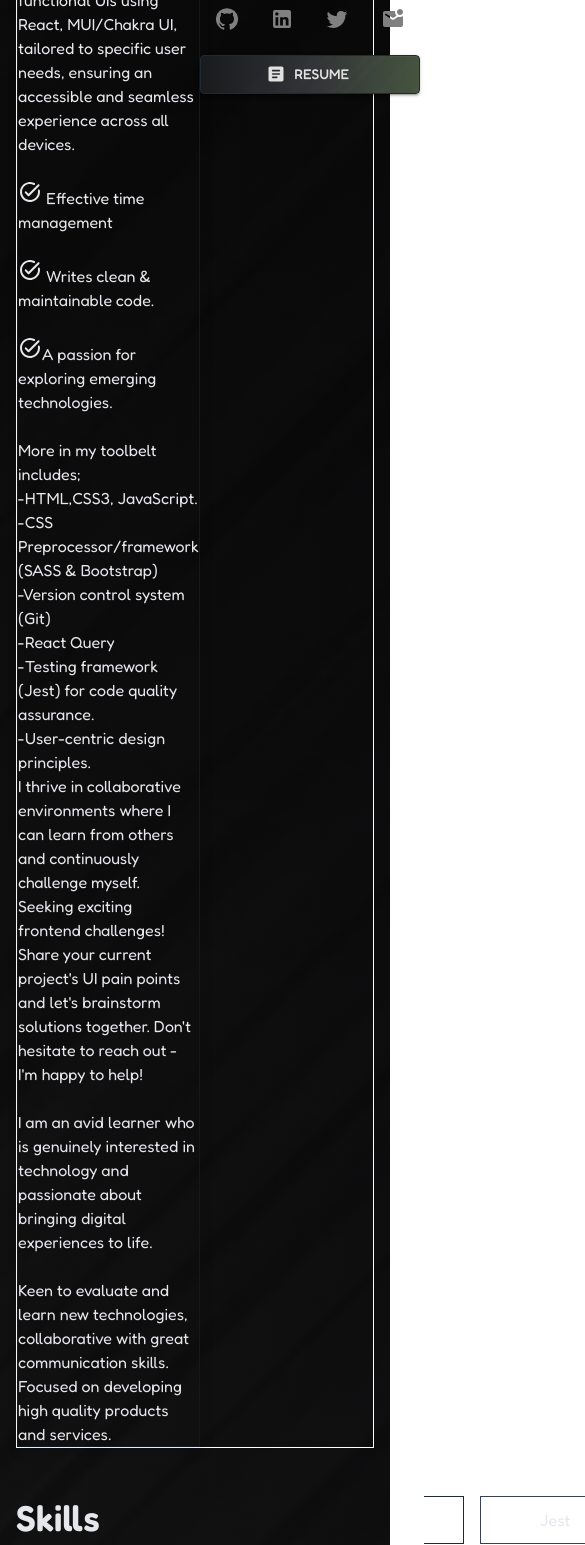
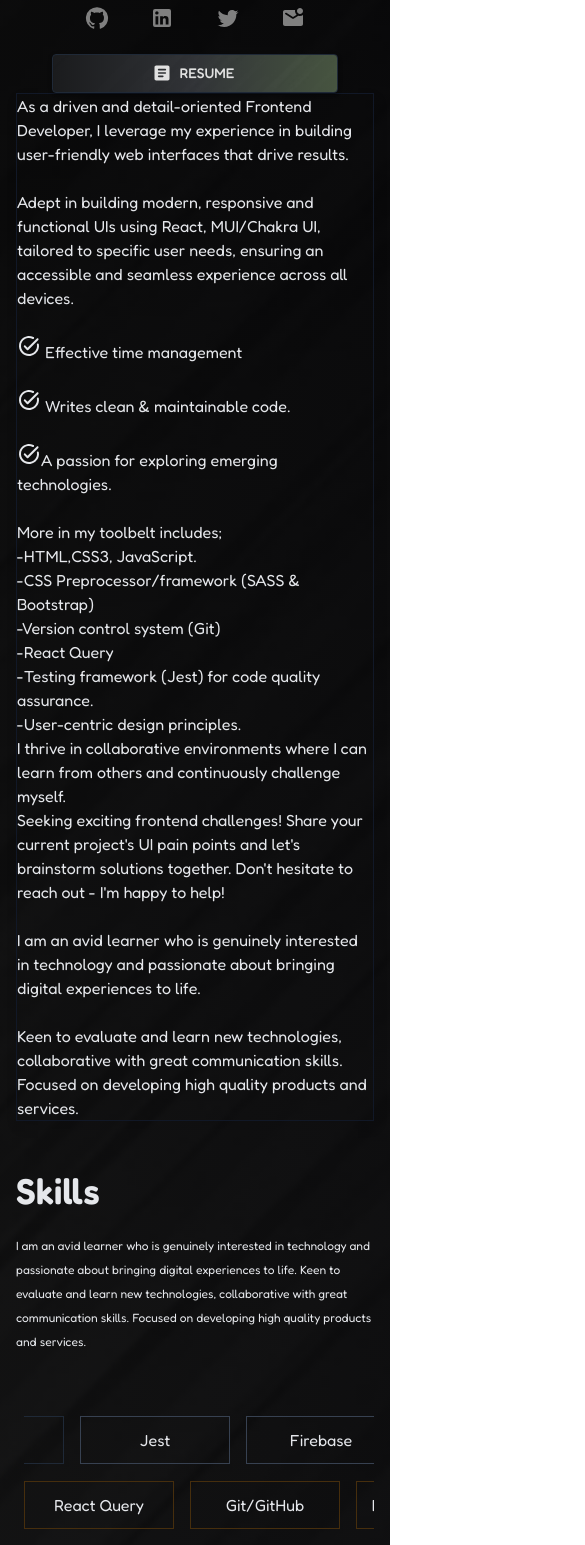
Before and after one commit to Hestia-Arc/react-portfolio, a React (Create React App) app: page /about in a window 390 px wide. Shown: the part 432-1977 px from the top of the page, 585 px wide, since content can reach past the window. Built offline with nearby package versions, Linux system fonts and the light colour scheme.

Commit message:
make about section responsive #1

```diff
--- a/src/components/about/About.js
+++ b/src/components/about/About.js
@@ -19,6 +19,7 @@ import MarkEmailUnreadRoundedIcon from "@mui/icons-material/MarkEmailUnreadRound
 import ArticleRoundedIcon from "@mui/icons-material/ArticleRounded";
 import CV from "../../data/Resume-Afolabi Esther.pdf";
 import TaskAltRoundedIcon from "@mui/icons-material/TaskAltRounded";
+import HandymanRoundedIcon from "@mui/icons-material/HandymanRounded";
 import Footer from "../Footer";
 import darkbg from "../../data/c-bg.png";
 import { tokens } from "../../theme";
@@ -151,9 +152,9 @@ export default function About() {
 
           {/* ------------ */}
           <Stack
-            direction="row"
+            direction={{ xs: "column-reverse", sm: "row" }}
             sx={{
-              border: "1px solid white",
+              // border: "1px solid white",
             }}
           >
             {/* ==================== */}
@@ -251,6 +252,9 @@ export default function About() {
             <Box
               sx={{
                 flex: 1,
+                display: {xs: 'flex', sm: "block"},
+                flexDirection: "column",
+                alignItems: 'center'
                 // border: "1px solid black",
               }}
             >
@@ -261,9 +265,9 @@ export default function About() {
                 loading="lazy"
               />
 
-              <Stack spacing={1} alignItems="center" sx={{ width: "100%" }}>
+              <Stack spacing={1} alignItems="center" sx={{ width: {xs: "80%", sm: "100%"} }}>
                 <Stack
-                  spacing={2}
+                  spacing={{xs: 1, sm:2}}
                   direction="row"
                   justifyContent="space-evenly"
                   alignItems="center"
@@ -320,13 +324,13 @@ export default function About() {
         {/* --------------------------------------- */}
         {/* SKILLS */}
         <PaddedBox mb={5}>
-          <Stack direction="row">
+          <Stack direction={{ xs: "column", sm: "row" }}>
             {/* BOX-1 */}
             <Stack
               spacing={4}
               sx={{
                 flex: 1,
-                minHeight: 400,
+                minHeight: { xs: "fit-content", sm: 400 },
                 // border: "1px solid #ebebeb",
                 borderRadius: "10px",
                 marginTop: "20px ",
@@ -339,7 +343,7 @@ export default function About() {
                 Skills
               </Typography>
 
-              <Box sx={{ width: "400px" }}>
+              <Box sx={{ width: { xs: "100%", sm: "400px" } }}>
                 <Typography
                   variant="xsText"
                   // sx={{ borderBottom: "1px solid #ebebeb" }}
@@ -357,6 +361,9 @@ export default function About() {
             <Box
               sx={{
                 flex: 1,
+                display: {xs: 'flex', sm: 'block'},
+                overflowX: "auto",
+                borderBottom: {xs:`1px solid ${colors.grey[800]}`, sm: "none"},
                 // position: "absolute",
                 // top: 0,
                 // right: 0,
@@ -365,6 +372,7 @@ export default function About() {
                 // border: "1px solid white",
               }}
               p={1}
+              pt={{ xs: 8, sm: 0 }}
             >
               <Grid
                 container
@@ -373,11 +381,11 @@ export default function About() {
                 columns={12}
                 alignItems="flex-start"
                 // justifyContent="center"
-                sx={{ height: "100%" }}
+                sx={{ height: {xs: "324px",sm:"100%"}, width: {xs: '800px',sm: "00%"} }}
               >
                 {/* row-1 */}
                 <Grid item xs={12}>
-                  <BrickDesignTwo tag1="Jest" tag2="CSS" tag3="Javascript" />
+                  <BrickDesignTwo tag1="Jest" tag2="Firebase" tag3="Vite" />
                 </Grid>
 
                 {/* row-2 */}
@@ -420,15 +428,14 @@ export default function About() {
         {/* --------------------------------------- */}
         {/*EXPERIENCE  */}
         {/* ------------------------------------- */}
-
         <PaddedBox mb={5}>
-          <Stack direction="row">
+          <Stack direction={{ xs: "column", sm: "row" }}>
             {/* BOX-1 */}
             <Stack
               spacing={4}
               sx={{
                 flex: 1,
-                minHeight: 400,
+                minHeight: { xs: "fit-content", sm: 400 },
                 // border: "1px solid #ebebeb",
                 borderRadius: "10px",
                 marginTop: "20px ",
@@ -441,7 +448,7 @@ export default function About() {
                 Experiences
               </Typography>
 
-              <Box sx={{ width: "400px" }}>
+              <Box sx={{ width: { xs: "100%", sm: "400px" } }}>
                 <Typography
                   variant="xsText"
                   // sx={{ borderBottom: "1px solid #ebebeb" }}
@@ -485,7 +492,7 @@ export default function About() {
                   <Typography
                     sx={{ backgroundColor: colors.grey[900], padding: 1 }}
                   >
-                    Tools:{" "}
+                    <HandymanRoundedIcon fontSize="small" color="primary" />
                   </Typography>
                 </Stack>
 
@@ -523,7 +530,7 @@ export default function About() {
                   <Typography
                     sx={{ backgroundColor: colors.grey[900], padding: 1 }}
                   >
-                    Tools:{" "}
+                    <HandymanRoundedIcon fontSize="small" color="primary" />
                   </Typography>
                 </Stack>
 
--- a/src/components/project/Project.js
+++ b/src/components/project/Project.js
@@ -305,7 +305,7 @@ function ProjectBox(props) {
             {props.desc}
           </Typography>
 
-          <Stack direction="row" alignItems="center" spacing={1}>
+          <Stack direction="row" alignItems="center" flexWrap='wrap' spacing={1}>
             <Stack
               justifyContent="center"
               alignItems="center"
@@ -322,7 +322,7 @@ function ProjectBox(props) {
             {props.stack.map((item) => {
               return (
                 <Typography variant="xsText" sx={{ color: colors.grey[500] }}>
-                  {item} |{" "}
+                  {item} |
                 </Typography>
               );
             })}
```
